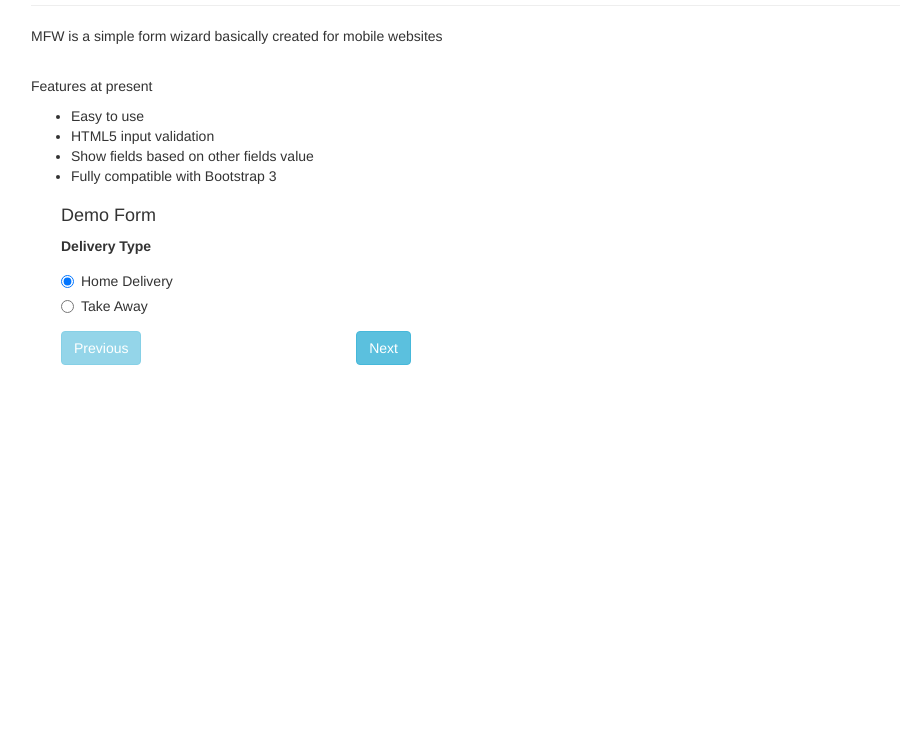
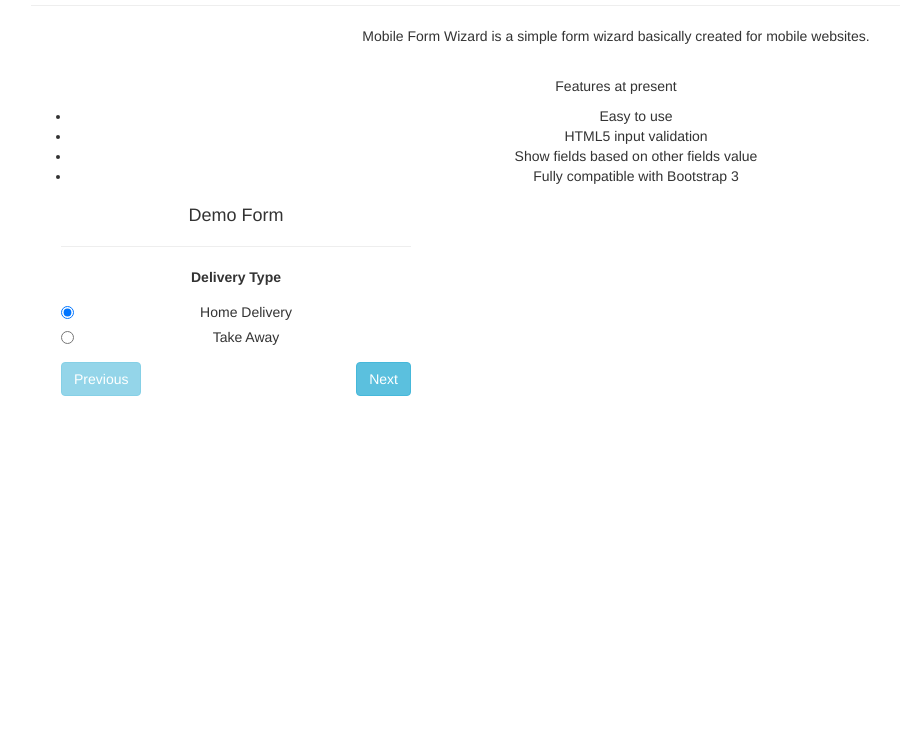
Before and after one commit to rktaiwala/MobileFormWizard, a plain HTML site: page index.html in a window 1280 px wide. Shown: the part 45-800 px from the top of the page, without its empty margins (24-924 px from the left). Drawn offline with Linux system fonts and the light colour scheme.

Commit message:
Update index.html

```diff
--- a/index.html
+++ b/index.html
@@ -10,10 +10,10 @@
 
 </head>
 <body>
-<div class="container center-block">
+<div class="container text-center">
 <div class="row">
 	<h4>Mobile Form Wizard</h4><hr>
-	<p>MFW is a simple form wizard basically created for mobile websites</p><br>
+	<p>Mobile Form Wizard is a simple form wizard basically created for mobile websites.</p><br>
 	<p>Features at present</p>
 	<ul>
 		<li>Easy to use</li>
@@ -24,7 +24,7 @@
 
 </div>
 <div class="col-md-4">
-<h4>Demo Form</h4>
+<h4>Demo Form</h4><hr>
 <form role="form" id="myForm">
 	<div data-step="1">
 	  <div class="form-group" >
```
